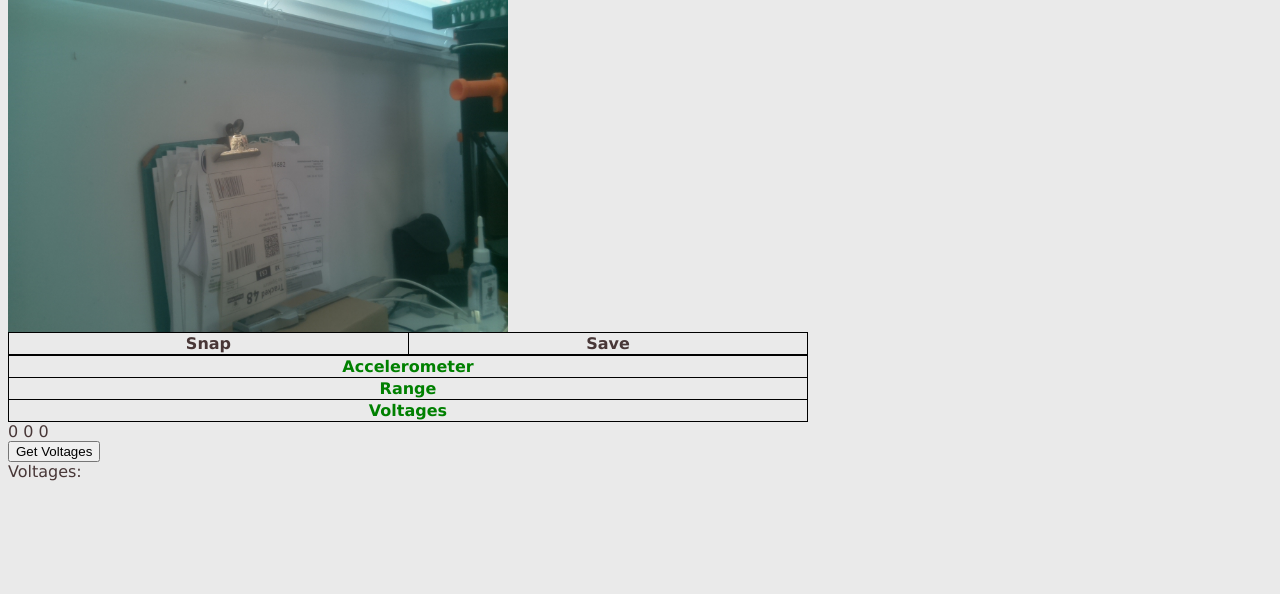
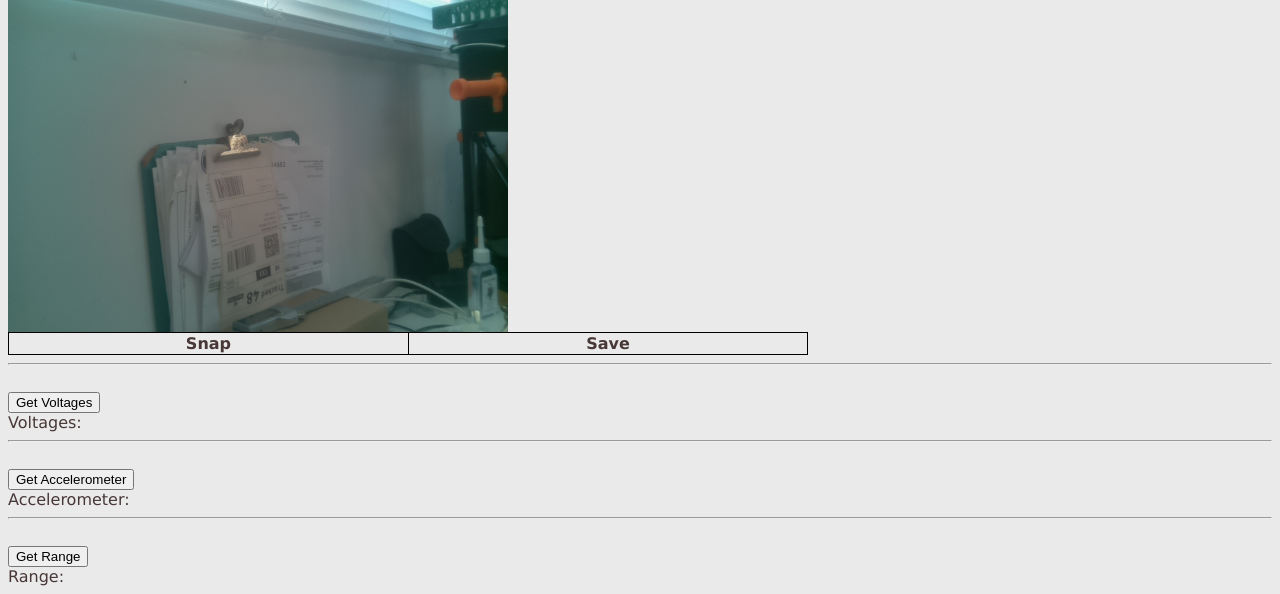
Before and after one commit to RepRapLtd/Walking-robots, a PHP site: page / in a window 1280 px wide. Shown: the part 1232-1826 px from the top of the page. Before the commit the page ends 1713 px from the top, so only its background shows below. Run offline with PHP 8.4, Linux system fonts and the light colour scheme; lists and menus that the app fills with data are empty; some libraries are stand-ins or nearby versions.

Commit message:
Added simple accelerometer and range monitoring.

```diff
--- a/Petoi/Software/Pi/www/index.php
+++ b/Petoi/Software/Pi/www/index.php
@@ -292,6 +292,8 @@ function AtStart($s, $l)
 	chooseServo($s);
 	chooseLeg($l);
 	GetVoltages();
+	GetAccelerometer();
+	GetRange();
 }
 
 /* Refresh Accelerometer */
@@ -316,7 +318,7 @@ function GetVoltages()
   $.get($call, function(data)
   {
    data = data.replace(/\n/g,"<br>");
-   $('#V0').empty().append(data);
+   $('#voltageData').empty().append(data);
 
   });
 }
@@ -328,12 +330,22 @@ function GetRange()
   $call = 'send-command-get-reply.php?args=GetRange'
   $.get($call, function(data)
   {
-   $('#range').empty().append(data);
+   $('#rangeData').empty().append(data);
 
   });
 }
 
+/* Get Accelerometer */
 
+function GetAccelerometer()
+{
+  $call = 'send-command-get-reply.php?args=GetAccelerometer'
+  $.get($call, function(data)
+  {
+   $('#accelerometerData').empty().append(data);
+
+  });
+}
 
 
 
@@ -531,22 +543,26 @@ y:
 
 </table>
 
-<!-- ***TODO create buttons for these. -->
-<table>
-  <tr align="left"><th><a href="accelerometer.php">Accelerometer</a></th></tr>
-  <tr align="left"><th><a href="range.php">Range</a></th></tr>
-  <tr align="left"><th><a href="voltages.php">Voltages</a></th></tr>
-</table>
-
-
-<span id="Voltages">0</span>
-<span id="Accelerometer">0</span>
-<span id="Range">0</span>
-
+<hr>
 
 <br>
 <button value="Get Voltages" onclick="GetVoltages();" > Get Voltages </button><br>
-Voltages: <br><span id="V0"></span>
+Voltages: <br><span id="voltageData"></span>
+
+<hr>
+
+<br>
+<button value="Get Accelerometer" onclick="GetAccelerometer();" > Get Accelerometer </button><br>
+Accelerometer: <br><span id="accelerometerData"></span>
+
+
+<hr>
+
+<br>
+<button value="Get Range" onclick="GetRange();" > Get Range </button><br>
+Range: <br><span id="rangeData"></span>
+
+
 
 </BODY>
 
```
Also changed, not shown: 3 other files.
